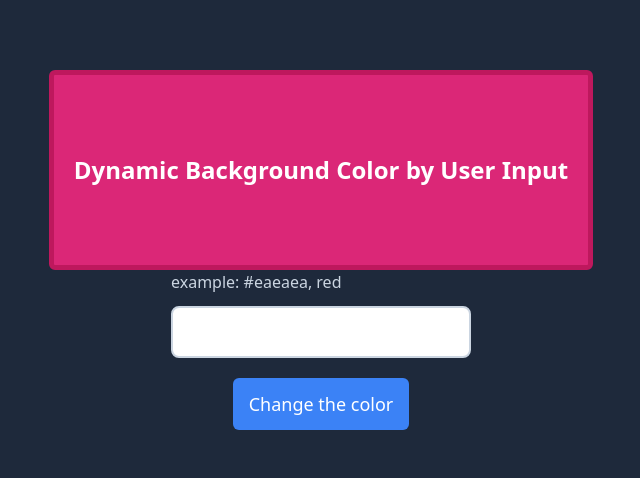
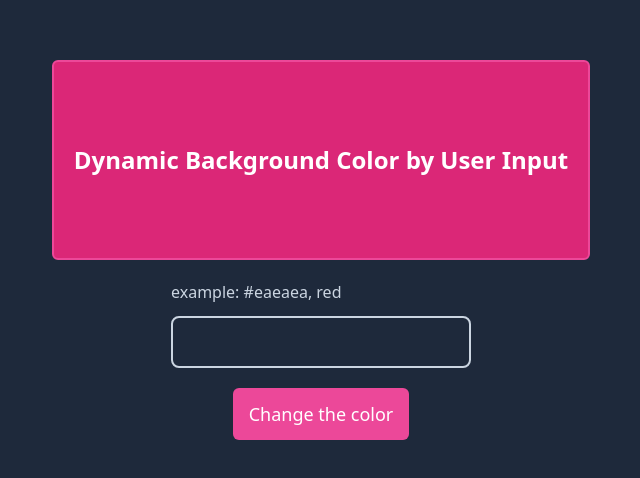
Before and after one commit to ramaherdianto/dynamic-background-color, a plain HTML site: page index.html in a window 1280 px wide. Shown: the part 150-628 px from the top of the page, without its empty margins (319-959 px from the left). Drawn offline with nearby package versions, Linux system fonts and the light colour scheme.

Commit message:
feat: update

```diff
--- a/index.html
+++ b/index.html
@@ -7,9 +7,9 @@
         <script src="https://cdn.tailwindcss.com"></script>
     </head>
     <body class="bg-slate-800">
-        <div class="min-h-screen p-3 flex flex-col items-center justify-center">
+        <div class="min-h-screen p-3 flex flex-col items-center justify-center gap-5">
             <div
-                class="p-5 bg-pink-600 max-w-2xl h-[200px] flex items-center justify-center rounded-md border-[5px] border-pink-700"
+                class="transition-all duration-[0.5s] ease-linear p-5 bg-pink-600 max-w-2xl h-[200px] flex items-center justify-center rounded-md border-[2px] border-pink-500"
                 id="bg-target"
             >
                 <h1 class="text-white text-center text-2xl font-semibold">
@@ -23,12 +23,12 @@
                     <input
                         type="text"
                         id="color-input"
-                        class="border-2 p-3 w-[300px] transition duration-300 text-slate-500 focus:ring focus:ring-pink-400 focus:outline-none border-slate-300 rounded-lg"
+                        class="border-2 p-3 text-slate-300 w-[300px] border-slate-300 transition duration-300 focus:ring focus:ring-pink-400 focus:outline-none rounded-lg bg-transparent"
                     />
                 </div>
                 <div class="flex items-end">
                     <button
-                        class="transition duration-[0.4s] ease-linear bg-blue-500 px-4 py-3 rounded-md text-white text-lg hover:bg-blue-700"
+                        class="transition duration-[0.4s] ease-linear bg-pink-500 px-4 py-3 rounded-md text-white text-lg hover:bg-pink-600"
                         id="change-color"
                     >
                         Change the color
--- a/main.js
+++ b/main.js
@@ -4,7 +4,7 @@ const changeColor = document.querySelector('#change-color');
 
 const setBackgroundColor = (color) => {
     const colorName = color.toLowerCase();
-    bgTarget.className = `bg-[${colorName}] p-5 max-w-2xl h-[200px] flex items-center justify-center rounded-md border-[5px] border-pink-700`;
+    bgTarget.className = `bg-[${colorName}] transition-all duration-[0.5s] ease-linear p-5 max-w-2xl h-[200px] flex items-center justify-center rounded-md border-[2px] border-pink-500`;
 };
 
 changeColor.addEventListener('click', function (e) {
```
